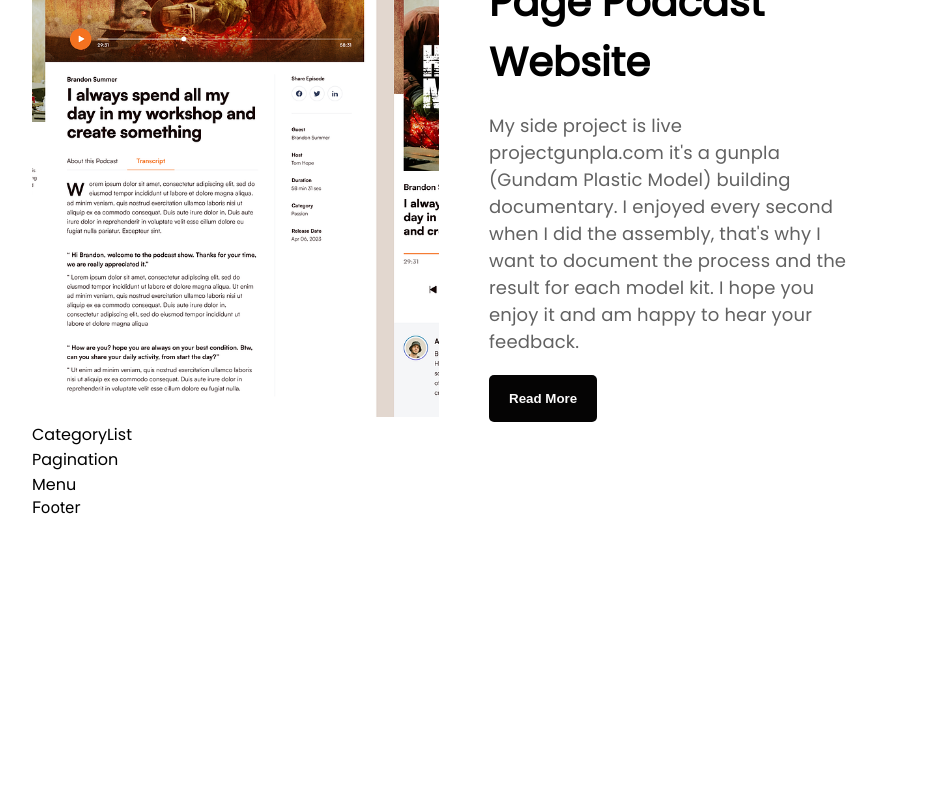
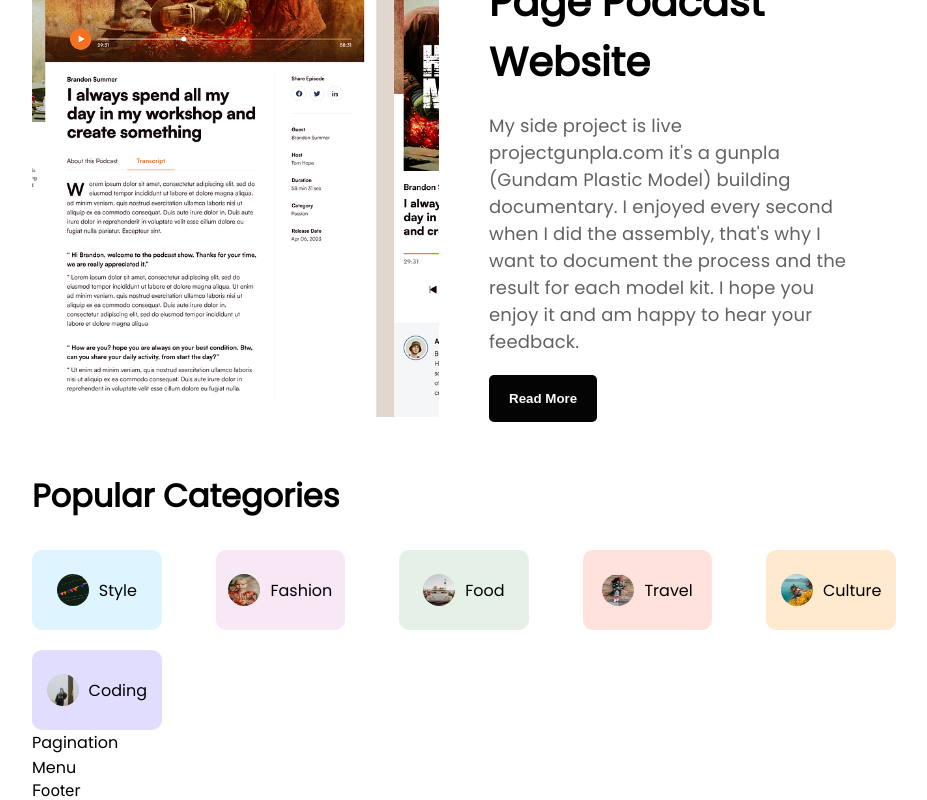
Before and after one commit to Subhampreet/Bugle, a Next.js app: page / in a window 1280 px wide. Shown: the part 1373-2173 px from the top of the page, without its empty margins (176-1103 px from the left). Before the commit the page ends 1890 px from the top, so only its background shows below. Built offline with nearby package versions, Linux system fonts and the light colour scheme.

Commit message:
Dev 0.1.1 : Category Component Development

```diff
--- a/src/components/categoryList/CategoryList.jsx
+++ b/src/components/categoryList/CategoryList.jsx
@@ -1,9 +1,75 @@
 import React from 'react'
 import styles from './categoryList.module.css';
+import Link from 'next/link';
+import Image from 'next/image';
 
 function CategoryList() {
   return (
-    <div className={styles.container}>CategoryList</div>
+    <div className={styles.container}>
+      <h1 className={styles.title}>Popular Categories</h1>
+      <div className={styles.categories}>
+        <Link href={`/blog`} className={`${styles.category} ${styles.style}`}>
+          <Image
+            src="/style.png"
+            alt=""
+            width={32}
+            height={32}
+            className={styles.image}
+          />
+          Style
+        </Link>
+        <Link href={`/blog`} className={`${styles.category} ${styles.fashion}`}>
+          <Image
+            src="/fashion.png"
+            alt=""
+            width={32}
+            height={32}
+            className={styles.image}
+          />
+          Fashion
+        </Link>
+        <Link href={`/blog`} className={`${styles.category} ${styles.food}`}>
+          <Image
+            src="/food.png"
+            alt=""
+            width={32}
+            height={32}
+            className={styles.image}
+          />
+          Food
+        </Link>
+        <Link href={`/blog`} className={`${styles.category} ${styles.travel}`}>
+          <Image
+            src="/travel.png"
+            alt=""
+            width={32}
+            height={32}
+            className={styles.image}
+          />
+          Travel
+        </Link>
+        <Link href={`/blog`} className={`${styles.category} ${styles.culture}`}>
+          <Image
+            src="/culture.png"
+            alt=""
+            width={32}
+            height={32}
+            className={styles.image}
+          />
+          Culture
+        </Link>
+        <Link href={`/blog`} className={`${styles.category} ${styles.coding}`}>
+          <Image
+            src="/coding.png"
+            alt=""
+            width={32}
+            height={32}
+            className={styles.image}
+          />
+          Coding
+        </Link>
+      </div>
+    </div>
   )
 }
 
--- a/src/components/categoryList/categoryList.module.css
+++ b/src/components/categoryList/categoryList.module.css
@@ -0,0 +1,47 @@
+.title{
+    margin: 50px 0px 30px;
+    font-weight: 600;
+}
+
+
+.categories {
+    display: flex;
+    flex-wrap: wrap;
+    justify-content: space-between;
+    gap: 20px;
+}
+
+.category{
+    display: flex;
+    align-items: center;
+    gap: 10px;
+    text-transform: capitalize;
+    width: 15%;
+    height: 80px;
+    justify-content: center;
+    border-radius: 10px;
+}
+
+.category.style {
+    background-color: #57c4ff31;
+}
+
+.category.fashion {
+    background-color: #da85c731;
+}
+.category.food {
+    background-color: #7fb88133;
+}
+.category.travel {
+    background-color: #ff795736;
+}
+.category.culture {
+    background-color: #ffb04f45;
+}
+.category.coding {
+    background-color: #5e4fff31;
+}
+
+.image{
+    border-radius: 50%;
+}
```
